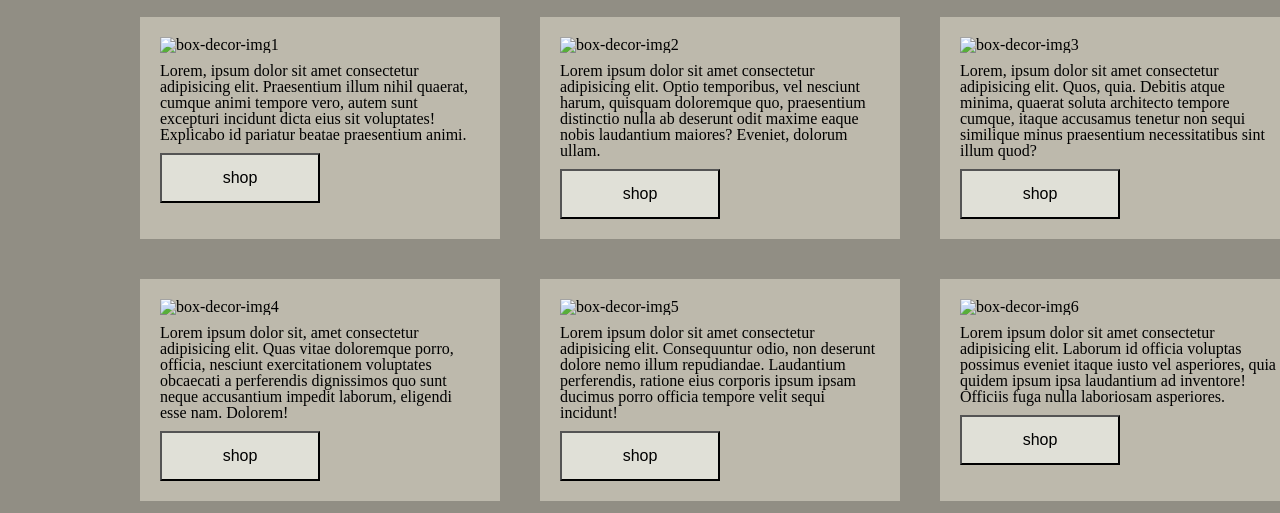
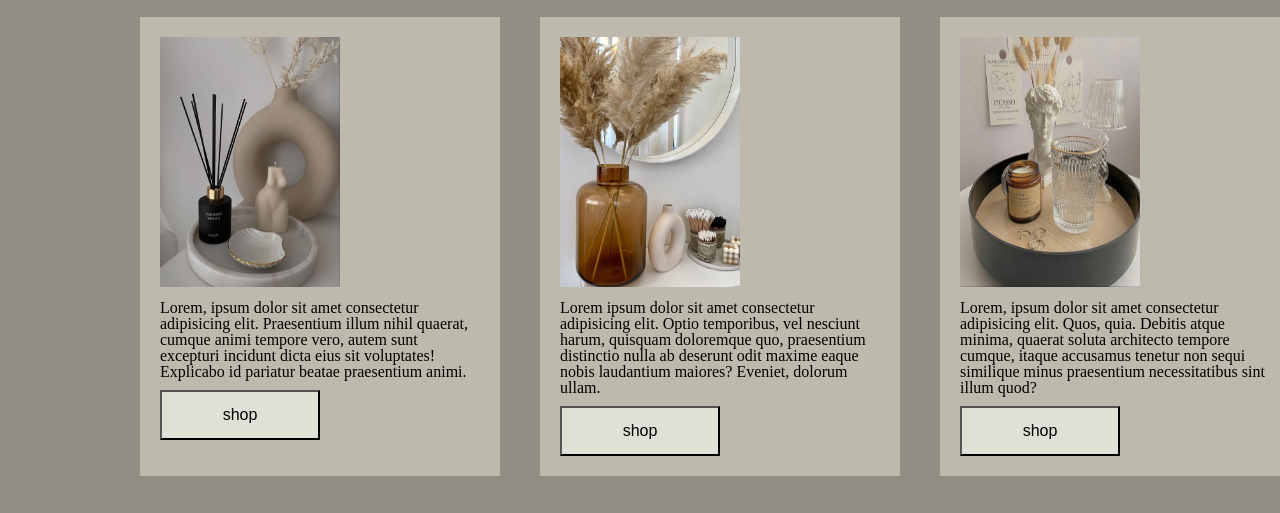
Before and after one commit to khmaladze-tiko/homework1, a plain HTML site: page index.html in a window 1280 px wide. Shown: the part 204-717 px from the top of the page. Drawn offline with Linux system fonts and the light colour scheme; the site is published under a folder, as on GitHub Pages, so addresses that start at the root find nothing.

Commit message:
Update index.html

```diff
--- a/index.html
+++ b/index.html
@@ -46,48 +46,48 @@
             <h3>Ceramic For Health</h3>
             <div class="flex">
                <div>
-                   <img src="/img/decor1.jpg" alt="box-decor-img1">
+                   <img src="img/decor1.jpg" alt="box-decor-img1">
                    <p>Lorem, ipsum dolor sit amet consectetur adipisicing elit. Praesentium illum nihil quaerat, cumque animi tempore vero, autem sunt excepturi incidunt dicta eius sit voluptates! Explicabo id pariatur beatae praesentium animi.</p>
                    <button class="button1">shop</button>
 
                </div>
                <div>
-                <img src="/img/decor2.jpg" alt="box-decor-img2">
+                <img src="img/decor2.jpg" alt="box-decor-img2">
                 <p>Lorem ipsum dolor sit amet consectetur adipisicing elit. Optio temporibus, vel nesciunt harum, quisquam doloremque quo, praesentium distinctio nulla ab deserunt odit maxime eaque nobis laudantium maiores? Eveniet, dolorum ullam.</p>
                 <button class="button1">shop</button>
                 </div>
                 <div>
-                    <img src="/img/decor3.jpg" alt="box-decor-img3">
+                    <img src="img/decor3.jpg" alt="box-decor-img3">
                     <p>Lorem, ipsum dolor sit amet consectetur adipisicing elit. Quos, quia. Debitis atque minima, quaerat soluta architecto tempore cumque, itaque accusamus tenetur non sequi similique minus praesentium necessitatibus sint illum quod?</p>
                     <button class="button1">shop</button>
                 </div>
                 <div>
-                    <img src="/img/decor4.jpg" alt="box-decor-img4">
+                    <img src="img/decor4.jpg" alt="box-decor-img4">
                     <p>Lorem ipsum dolor sit, amet consectetur adipisicing elit. Quas vitae doloremque porro, officia, nesciunt exercitationem voluptates obcaecati a perferendis dignissimos quo sunt neque accusantium impedit laborum, eligendi esse nam. Dolorem!</p>
                     <button class="button1">shop</button>
                 </div>
                 <div>
-                    <img src="/img/decor5.jpg" alt="box-decor-img5">
+                    <img src="img/decor5.jpg" alt="box-decor-img5">
                     <p>Lorem ipsum dolor sit amet consectetur adipisicing elit. Consequuntur odio, non deserunt dolore nemo illum repudiandae. Laudantium perferendis, ratione eius corporis ipsum ipsam ducimus porro officia tempore velit sequi incidunt!</p>
                     <button class="button1">shop</button>
                 </div>
                 <div>
-                    <img src="/img/decor6.jpg" alt="box-decor-img6">
+                    <img src="img/decor6.jpg" alt="box-decor-img6">
                     <p>Lorem ipsum dolor sit amet consectetur adipisicing elit. Laborum id officia voluptas possimus eveniet itaque iusto vel asperiores, quia quidem ipsum ipsa laudantium ad inventore! Officiis fuga nulla laboriosam asperiores.</p>
                     <button class="button1">shop</button>
                 </div>
                 <div>
-                    <img src="/img/decor7.jpg" alt="box-decor-img7">
+                    <img src="img/decor7.jpg" alt="box-decor-img7">
                     <p>Lorem ipsum dolor sit amet consectetur adipisicing elit. Quod consectetur exercitationem provident repellat aspernatur consequuntur eveniet tempore cupiditate fugiat dolor laborum officia quasi, vel sapiente non quam nesciunt. Tenetur, deserunt.</p>
                     <button class="button1">shop</button>
                 </div>
                 <div>
-                    <img src="/img/decor8.jpg" alt="box-decor-img8">
+                    <img src="img/decor8.jpg" alt="box-decor-img8">
                     <p>Lorem ipsum dolor, sit amet consectetur adipisicing elit. Non commodi natus nisi! Officia sunt nesciunt, tempore animi nam explicabo, similique consectetur alias voluptates sapiente soluta earum consequuntur quibusdam illo dolore.</p>
                     <button class="button1">shop</button>
                 </div>
                 <div>
-                    <img src="/img/decor9.jpg" alt="box-decor-img9">
+                    <img src="img/decor9.jpg" alt="box-decor-img9">
                     <p>Lorem ipsum dolor sit, amet consectetur adipisicing elit. Corporis esse modi natus dignissimos fuga soluta nostrum. Sunt accusamus architecto sit, assumenda voluptate excepturi explicabo totam quam, odit adipisci dolor laborum.</p>
                     <button class="button1">shop</button>
                 </div>
```
